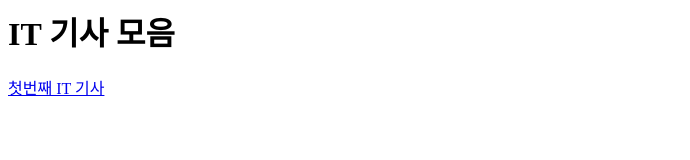
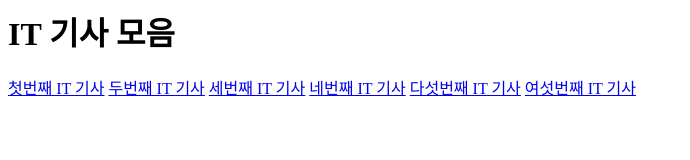
Before and after one commit to waterkooong/mis2501, a plain HTML site: page index.html in a window 1280 px wide. Shown: the whole page, without its empty margins (0-690 px from the left). Drawn offline with Linux system fonts and the light colour scheme.

Commit message:
Update index.html

```diff
--- a/index.html
+++ b/index.html
@@ -4,6 +4,11 @@
   </head>
   <body>
    <h1> IT 기사 모음</h1>
-    <a href="https://n.news.naver.com/mnews/article/021/0002694820">첫번째 IT 기사</a>
+    <a href="https://n.news.naver.com/mnews/article/021/0002694820"target="_blank">첫번째 IT 기사</a>
+     <a href="https://n.news.naver.com/mnews/article/277/0005561193">두번째 IT 기사</a>
+     <a href="https://www.yna.co.kr/view/AKR20250320091400017?input=copy">세번째 IT 기사</a>
+     <a href="https://n.news.naver.com/mnews/article/029/0002943447">네번째 IT 기사</a>
+     <a href="https://n.news.naver.com/mnews/article/079/0004010566">다섯번째 IT 기사</a>
+     <a href="https://n.news.naver.com/mnews/article/009/0005475647">여섯번째 IT 기사</a>
   </body>
 </html>
```
